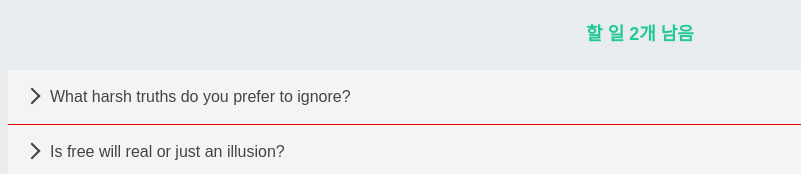
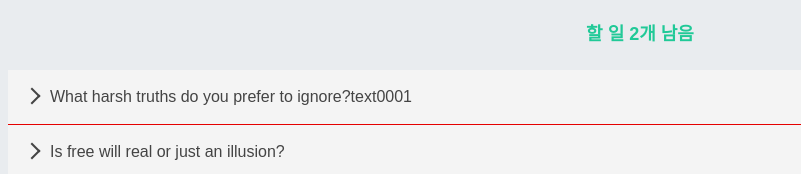
Before and after one commit to Lim-Suhyeon/ReactTest, a React (Create React App) app: page / in a window 1280 px wide. Shown: the part 163-337 px from the top of the page, without its empty margins (0-801 px from the left). Built offline with nearby package versions, Linux system fonts and the light colour scheme.

Commit message:
Update App.js and ComAccordion.js

```diff
--- a/src/App.js
+++ b/src/App.js
@@ -14,7 +14,7 @@ export default function App() {
     <div className="App">
       <GlobalStyle />
       <TodoHead />
-      <ComAccordion customClass="acc_test" />
+      <ComAccordion customClass="acc_test" dataText="text0001" />
     </div>
   );
 }
--- a/src/components/ComAccordion.js
+++ b/src/components/ComAccordion.js
@@ -10,17 +10,18 @@ import {
   AccordionItemPanel,
 } from "react-accessible-accordion";
 
-function ComAccordion({ customClass }) {
+function ComAccordion({ customClass, dataText }) {
   return (
     <Accordion
       className={customClass}
-      allowMultipleExpanded={true}
+      allowMultipleExpanded={false}
       allowZeroExpanded={true}
     >
       <AccordionItem>
         <AccordionItemHeading>
           <AccordionItemButton>
             What harsh truths do you prefer to ignore?
+            {dataText}
           </AccordionItemButton>
         </AccordionItemHeading>
         <AccordionItemPanel>
```
